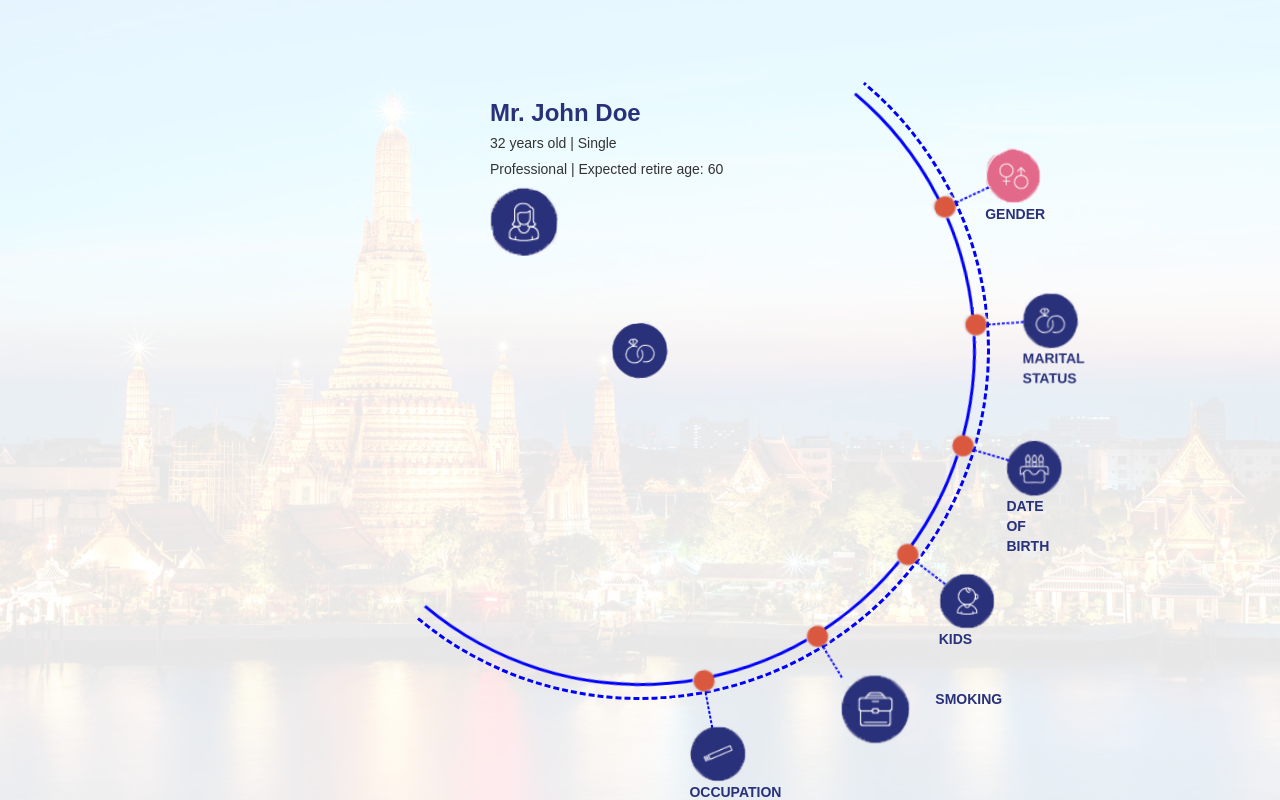
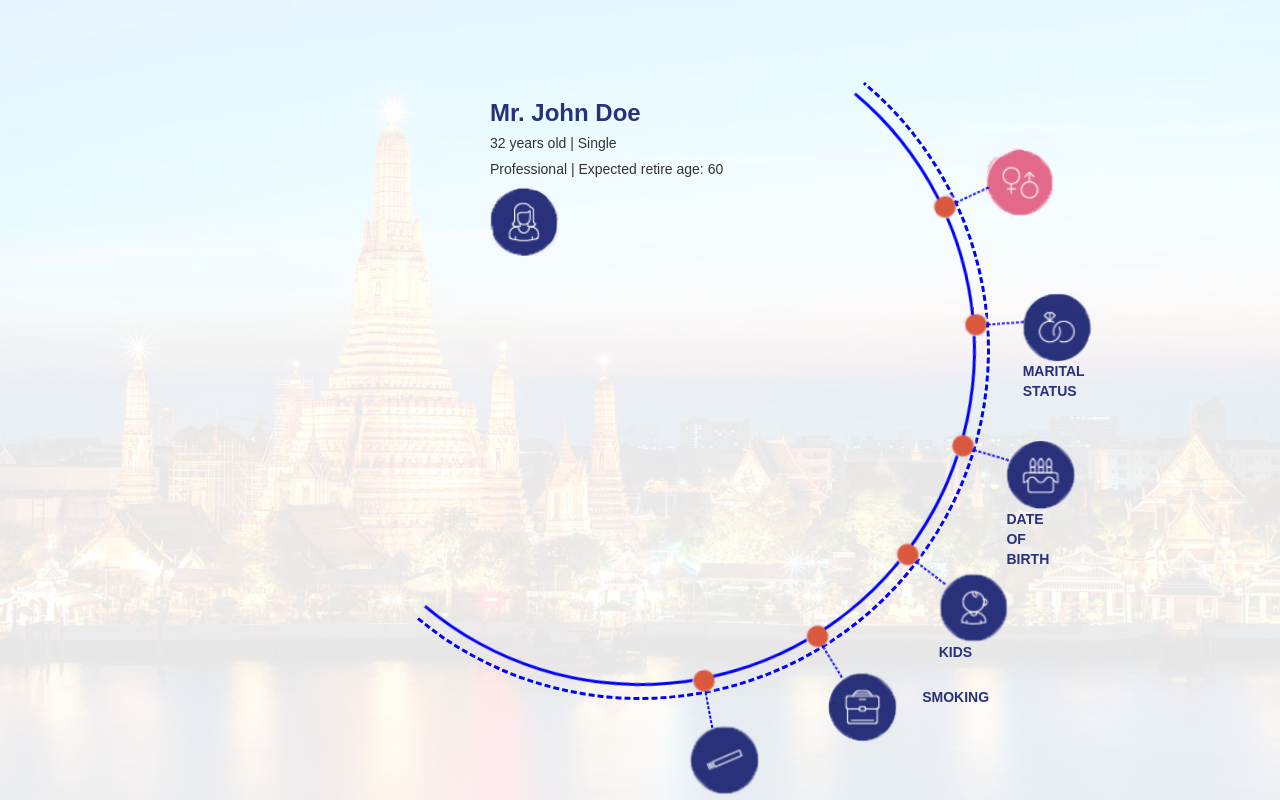
Before and after one commit to noce30/Demo-Reactjs, a React (Create React App) app in the folder my-app/: page / in a window 1280 px wide. Built offline with nearby package versions, Linux system fonts and the light colour scheme.

Commit message:
update style

```diff
--- a/my-app/public/assets/css/assets/_curve.scss
+++ b/my-app/public/assets/css/assets/_curve.scss
@@ -42,7 +42,6 @@
     img {
         display: block;
         cursor: pointer;
-        max-width: 100%;
         filter: grayscale(0);
         transition: .15s;
         &:hover {
--- a/my-app/public/assets/css/assets/_gender.scss
+++ b/my-app/public/assets/css/assets/_gender.scss
@@ -51,11 +51,10 @@ input:focus+.slider {
 }
 
 .item {
-    margin-left: 20%;
     width: 350px;
-    padding: 2px;
     border-radius: 35px;
     overflow: auto;
+
     .right,
     .right-swith {
         float: right;
@@ -73,4 +72,9 @@ input:focus+.slider {
         font-weight: bold;
         text-transform: uppercase;
     }
+
+    .img-gender-container{
+        position: relative;
+        z-index: 20;
+    }
 }
--- a/my-app/public/assets/css/style.css
+++ b/my-app/public/assets/css/style.css
@@ -50,7 +50,6 @@
 .circle-container img {
   display: block;
   cursor: pointer;
-  max-width: 100%;
   filter: grayscale(0);
   transition: .15s;
 }
@@ -188,9 +187,7 @@ input:focus + .slider {
 }
 
 .item {
-  margin-left: 20%;
   width: 350px;
-  padding: 2px;
   border-radius: 35px;
   overflow: auto;
 }
@@ -214,6 +211,11 @@ input:focus + .slider {
   color: #29317B;
   font-weight: bold;
   text-transform: uppercase;
+}
+
+.item .img-gender-container {
+  position: relative;
+  z-index: 20;
 }
 
 .info-position {
--- a/my-app/src/components/CurveOptions.js
+++ b/my-app/src/components/CurveOptions.js
@@ -36,9 +36,6 @@ class CurveOptions extends Component {
                     <li><KidsContainer/></li>
                     <li><Smoking/></li>
                     <li><OccupationContainer /></li>
-                    <li><img src={iconStatus} /></li>
-                    <li><img src={iconStatus} /></li>
-                    <li><img src={iconStatus} /></li>
                 </ul>
                 <ul className="circle-inner" >
                     <li><img src={iconDot} /></li>
--- a/my-app/src/components/Gender.js
+++ b/my-app/src/components/Gender.js
@@ -14,8 +14,10 @@ class Gender extends Component {
         const defaultStyle = {
             transition: `opacity ${duration}ms ease-in-out`,
             opacity: 0,
-            padding: 20,
-            display: 'inline-block'
+            top: 0,
+            display: 'inline-block',
+            position: 'absolute',
+            zIndex: -20
         }
 
         const transitionStyles = {
@@ -25,8 +27,7 @@ class Gender extends Component {
 
         return (
             <div>
-                <img src={icon_select_gender} alt="male" onClick={e => this.props.dispatch({ type: CLICK_GENDER_ICON, value: !this.props.showFull })} />
-                <span className="field-info">Gender</span>
+                <img className="img-gender-container" src={icon_select_gender} alt="male" onClick={e => this.props.dispatch({ type: CLICK_GENDER_ICON, value: !this.props.showFull })} />
                 <Transition in={this.props.showFull} timeout={300}>
                     {state => (
                         <div
--- a/my-app/src/components/PersonalInfoPanel.js
+++ b/my-app/src/components/PersonalInfoPanel.js
@@ -32,7 +32,7 @@ class PersonalInfoPanel extends Component {
         return (
             <div>
                 <SummaryInformation customer={mockCustomer} />
-                <img src={this.props.isMale?iconFemale:iconMale} />
+                <img src={this.props.isMale ? iconFemale : iconMale} />
             </div>
         );
     }
```
Also changed, not shown: 1 other file (tests, documents, lock files or other folders).
